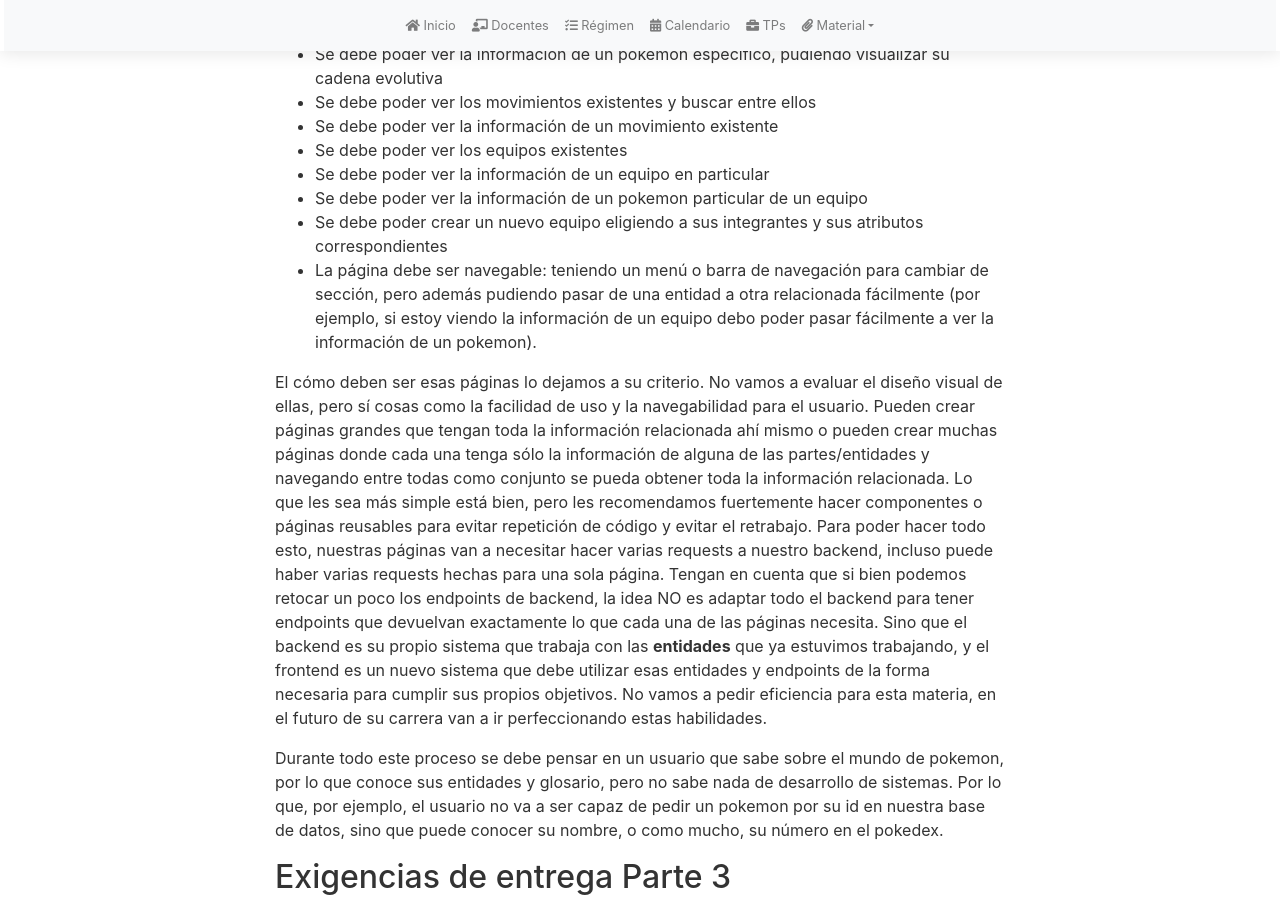
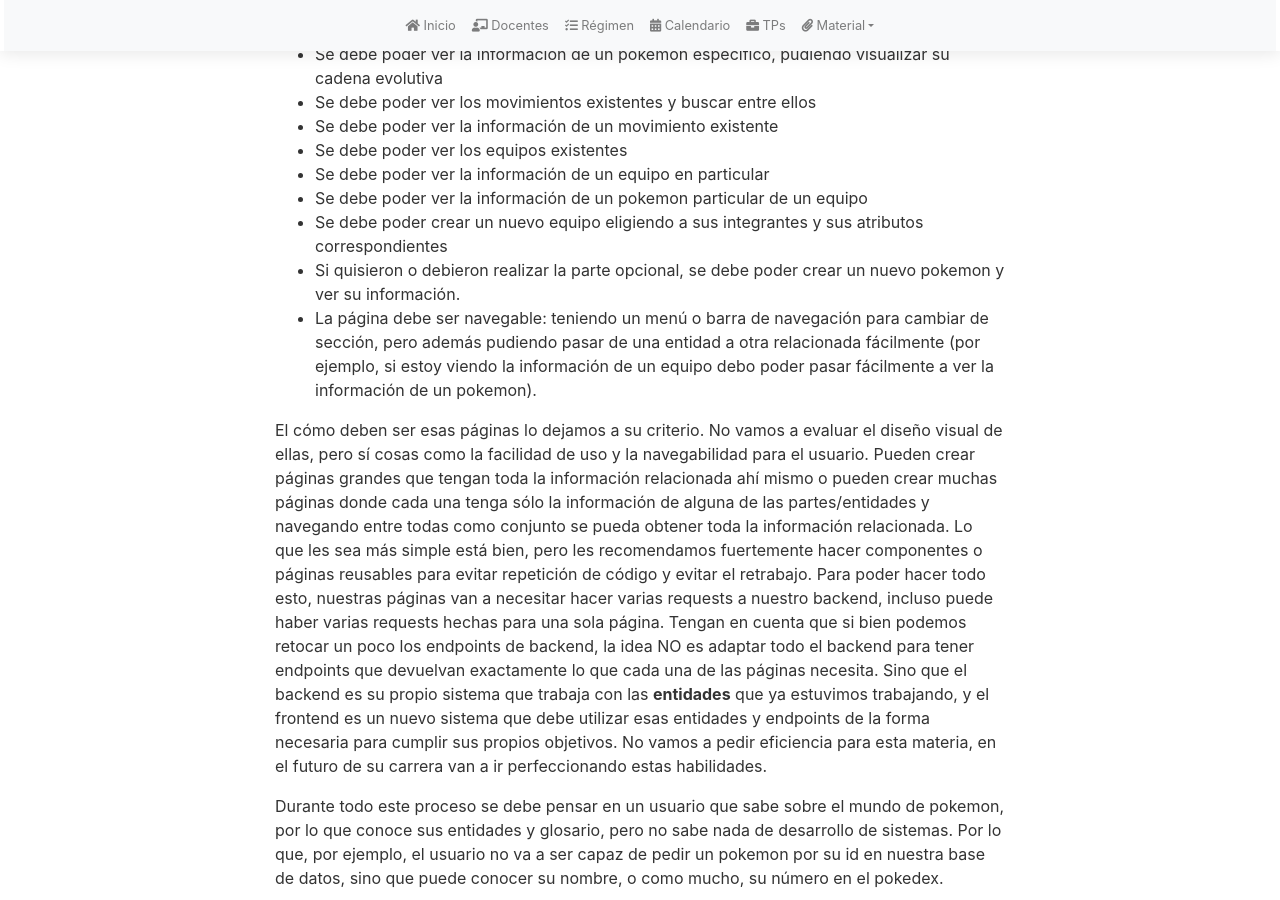
Before and after one commit to intro-tb022/intro, a Jekyll site: the page built from tps/2024_c2/tp2-3.md, in a window 1280 px wide and 900 px high, scrolled down 1004 px. Built offline with Jekyll 4.4.1, drawn with Linux system fonts in a browser that asks for light colours; nearby versions of some CDN libraries; our own code applies the rules of GitHub Pages for plain Markdown files.

Commit message:
Agregar opcional

```diff
--- a/tps/2024_c2/tp2-3.md
+++ b/tps/2024_c2/tp2-3.md
@@ -35,6 +35,7 @@ En cuanto a lo que va a componer a nuestro frontend: hemos adelantado mucho de e
 - Se debe poder ver la información de un equipo en particular
 - Se debe poder ver la información de un pokemon particular de un equipo
 - Se debe poder crear un nuevo equipo eligiendo a sus integrantes y sus atributos correspondientes
+- Si quisieron o debieron realizar la parte opcional, se debe poder crear un nuevo pokemon y ver su información.
 - La página debe ser navegable: teniendo un menú o barra de navegación para cambiar de sección, pero además pudiendo pasar de una entidad a otra relacionada fácilmente (por ejemplo, si estoy viendo la información de un equipo debo poder pasar fácilmente a ver la información de un pokemon).
 
 El cómo deben ser esas páginas lo dejamos a su criterio. No vamos a evaluar el diseño visual de ellas, pero sí cosas como la facilidad de uso y la navegabilidad para el usuario. Pueden crear páginas grandes que tengan toda la información relacionada ahí mismo o pueden crear muchas páginas donde cada una tenga sólo la información de alguna de las partes/entidades y navegando entre todas como conjunto se pueda obtener toda la información relacionada. Lo que les sea más simple está bien, pero les recomendamos fuertemente hacer componentes o páginas reusables para evitar repetición de código y evitar el retrabajo.
```
